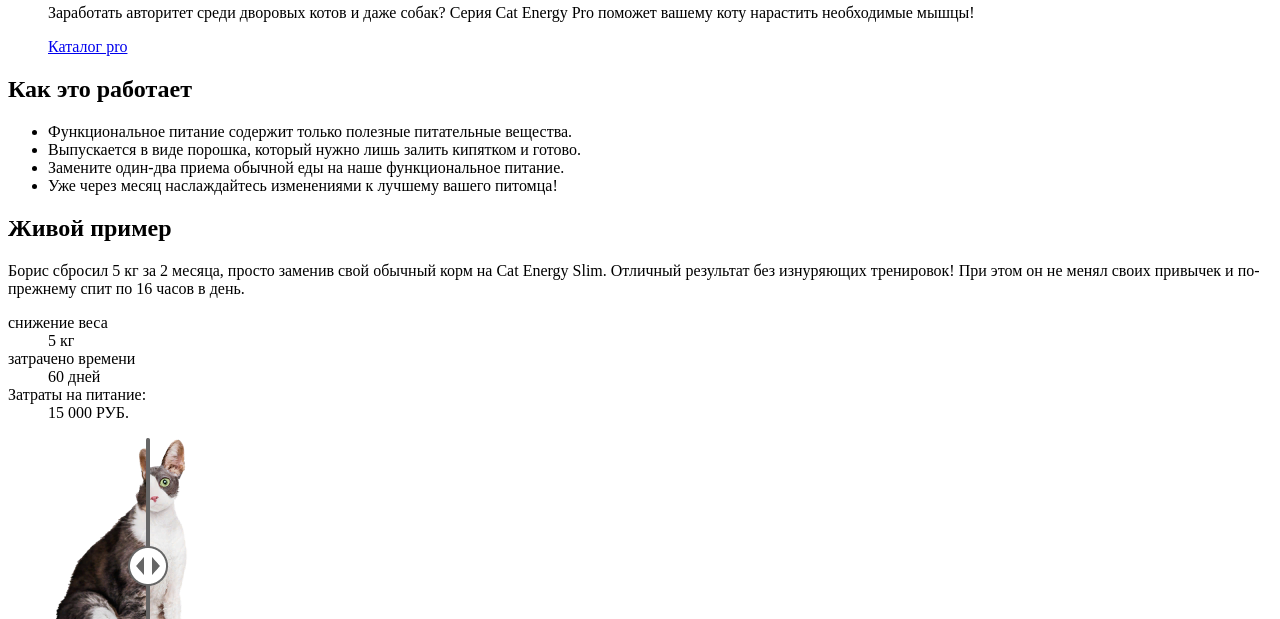
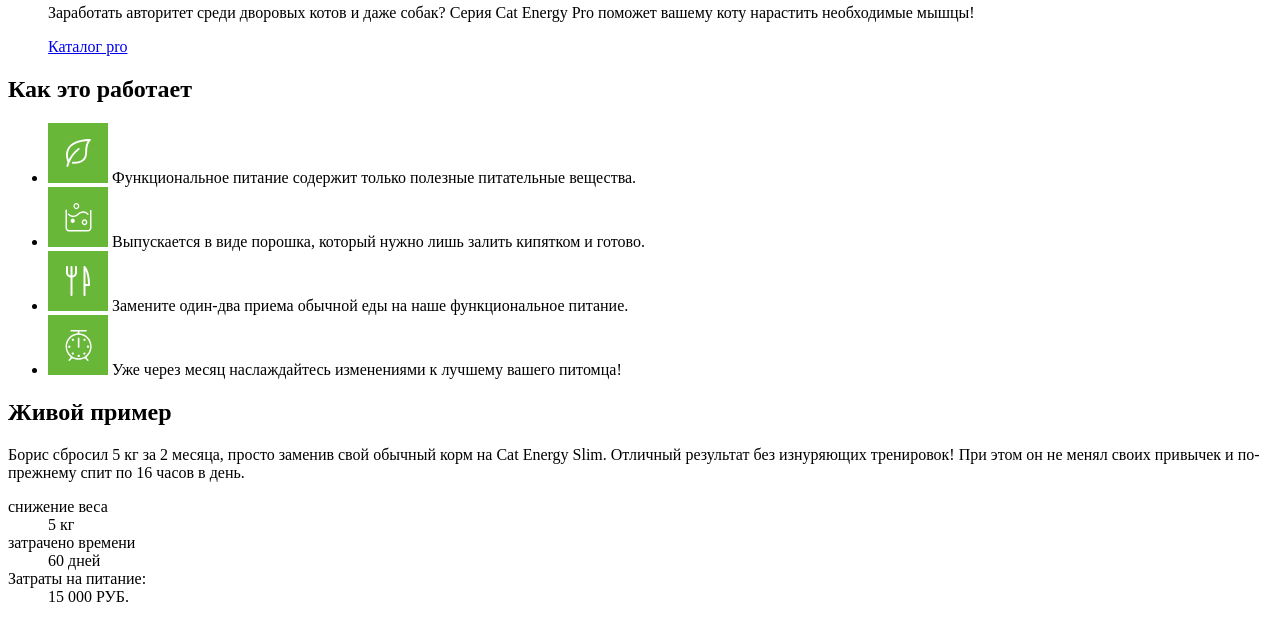
Before and after one commit to htmlacademy-adaptive/2021361-cat-energy-29, a website: page source/index.html in a window 1280 px wide. Shown: the part 780-1399 px from the top of the page. Drawn offline with Linux system fonts and the light colour scheme.

Commit message:
Доработает временные стили

```diff
--- a/source/default.css
+++ b/source/default.css
@@ -36,3 +36,35 @@
 .card__image {
   align-self: flex-end;
 }
+
+.nutrition-concept__point {
+  display: inline-block;
+  width: 60px;
+  height: 60px;
+  background-color: #68b738;
+}
+
+.nutrition-concept__point::after {
+  content: "";
+  display: block;
+  width: 60px;
+  height: 60px;
+  background-repeat: no-repeat;
+  background-position: center;
+}
+
+.nutrition-concept__point--natural::after {
+  background-image: url("./img/icon-leaf.svg");
+}
+
+.nutrition-concept__point--powdered::after {
+  background-image: url("./img/icon-cap.svg");
+}
+
+.nutrition-concept__point--substituted::after {
+  background-image: url("./img/icon-eat.svg");
+}
+
+.nutrition-concept__point--fast::after {
+  background-image: url("./img/icon-clock.svg");
+}
```
